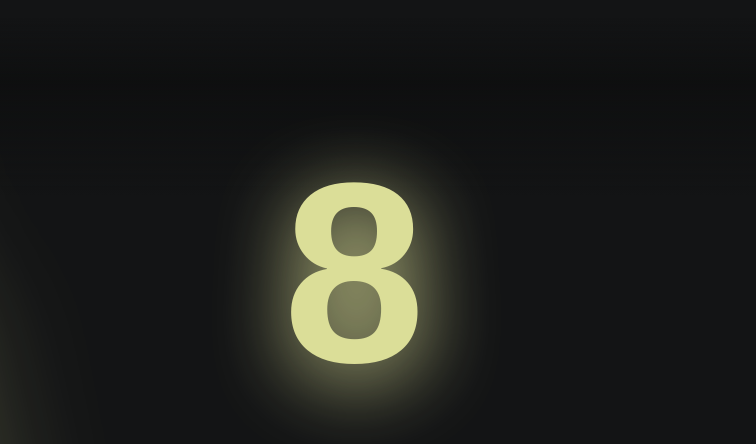
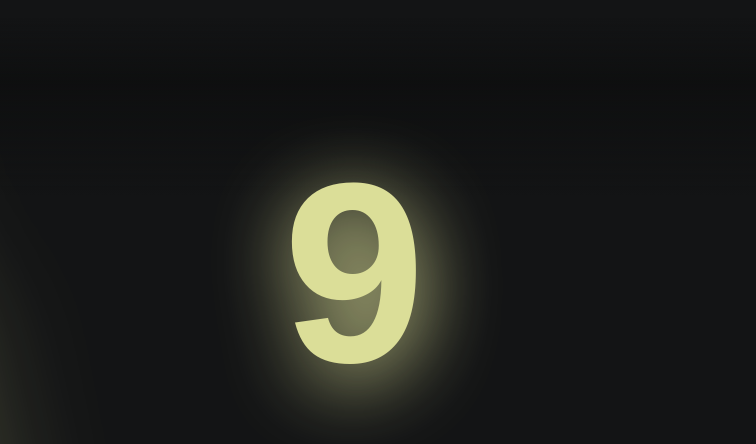
Before and after one commit to verza-carlos-19/verza-carlos-landing, a website with bundled scripts: page index.html in a window 1280 px wide. Shown: the part 5960-6404 px from the top of the page, 524-1280 px from the left. Built offline with nearby package versions, Linux system fonts and the light colour scheme; a web font is replaced by a local one.

Commit message:
little fix

```diff
--- a/index.html
+++ b/index.html
@@ -99,7 +99,7 @@
               <div><p>5to puesto en el dakar</p></div>
             </div>
             <div class="race--info">
-              <h3>8</h3>
+              <h3>9</h3>
               <p>Ediciones</p>
             </div>
           </div>
```
